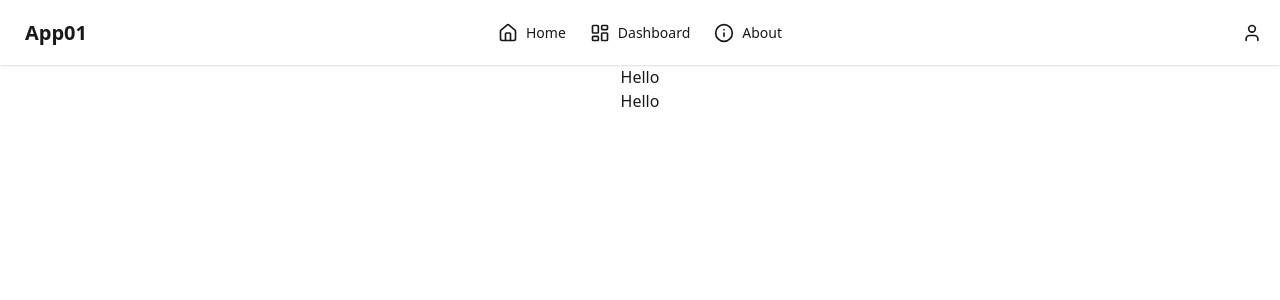
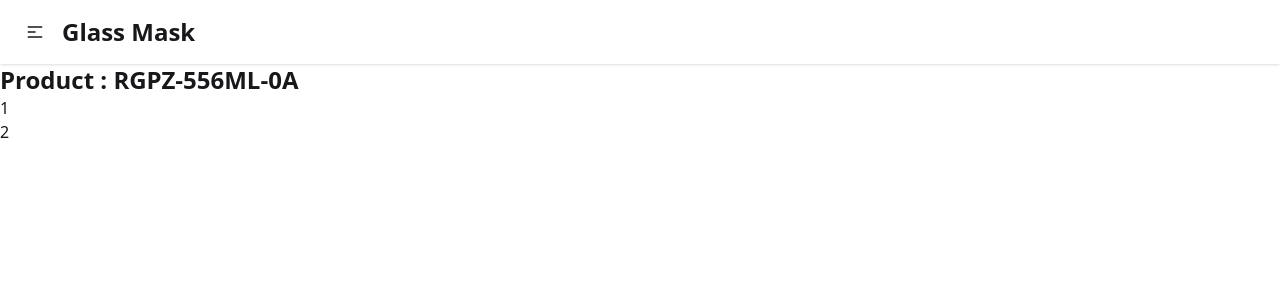
Before and after one commit to apichet2608/app01, a React (Vite) app: page / in a window 1280 px wide. Shown: the top 300 px of the page. Built offline with nearby package versions, Linux system fonts and the light colour scheme.

Commit message:
feat: Refactor appbar and home page
- Updated appbar to remove unnecessary links and adjust layout
- Modified home page to use a container and display product information
- Removed the about page and route

```diff
--- a/src/App.tsx
+++ b/src/App.tsx
@@ -1,5 +1,4 @@
 import { BrowserRouter, Routes, Route } from "react-router";
-import About from "./pages/Abot/main/page";
 import Dashboard from "./pages/Dashboard/main/page";
 import Home from "./pages/Home/main/page";
 import Appbar from "./Components/Appbar";
@@ -11,9 +10,7 @@ const App = () => {
         <Routes>
           <Route path="*" element={<NotFound />} />
           <Route path="/" element={<Home />} />
-          <Route path="/about" element={<About />} />
           <Route path="/dashboard" element={<Dashboard />} />
-          {/* <Route path="/about" element={<About />} /> */}
         </Routes>
       </BrowserRouter>
     </>
--- a/src/Components/Appbar.tsx
+++ b/src/Components/Appbar.tsx
@@ -12,7 +12,7 @@ const Appbar = () => {
     <div className="navbar bg-base-100 shadow-sm">
       <div className="navbar-start">
         <div className="dropdown">
-          <label tabIndex={0} className="btn btn-ghost lg:hidden">
+          <label tabIndex={0} className="btn btn-ghost">
             <svg
               xmlns="http://www.w3.org/2000/svg"
               className="h-5 w-5"
@@ -42,44 +42,12 @@ const Appbar = () => {
                 <LayoutDashboard size={20} /> Dashboard
               </a>
             </li>
-            <li>
-              <a onClick={() => navigate_to("/factory")}>
-                <Factory size={20} /> Factory
-              </a>
-            </li>
-            <li>
-              <a onClick={() => navigate_to("/about")}>
-                <Info size={20} /> About
-              </a>
-            </li>
           </ul>
         </div>
-        <a className="btn btn-ghost normal-case text-xl">App01</a>
+        <a className="font-bold text-2xl">Glass Mask</a>
       </div>
-      <div className="navbar-center hidden lg:flex">
-        <ul className="menu menu-horizontal px-1">
-          <li>
-            <a onClick={() => navigate_to("/")}>
-              <Home size={20} /> Home
-            </a>
-          </li>
-          <li>
-            <a onClick={() => navigate_to("/dashboard")}>
-              <LayoutDashboard size={20} /> Dashboard
-            </a>
-          </li>
-          <li>
-            <a onClick={() => navigate_to("/about")}>
-              <Info size={20} /> About
-            </a>
-          </li>
-        </ul>
-      </div>
-      <div className="navbar-end">
-        <button className="btn btn-ghost btn-circle">
-          <User size={20} />
-        </button>
-      </div>
+      <div className="navbar-center"></div>
+      <div className="navbar-end"></div>
     </div>
   );
 };
--- a/src/pages/Abot/main/page.tsx
+++ /dev/null
@@ -1,14 +0,0 @@
-import { useEffect } from "react";
-const About = () => {
-  useEffect(() => {
-    console.log("About mounted");
-  }, []);
-
-  return (
-    <div>
-      <h1 className="text-3xl font-bold underline">About Page</h1>
-    </div>
-  );
-};
-
-export default About;
--- a/src/pages/Home/main/page.tsx
+++ b/src/pages/Home/main/page.tsx
@@ -1,16 +1,11 @@
 const Home = () => {
   return (
     <div>
-      <div
-        style={{
-          display: "flex",
-          justifyContent: "center",
-          alignItems: "center",
-        }}
-      >
-        Hello
+      <div className="container mx-auto">
+        <h1 className="text-2xl font-semibold">Product : RGPZ-556ML-0A</h1>
+        <div>1</div>
+        <div>2</div>
       </div>
-      <div className="flex justify-center items-center">Hello</div>
     </div>
   );
 };
```
